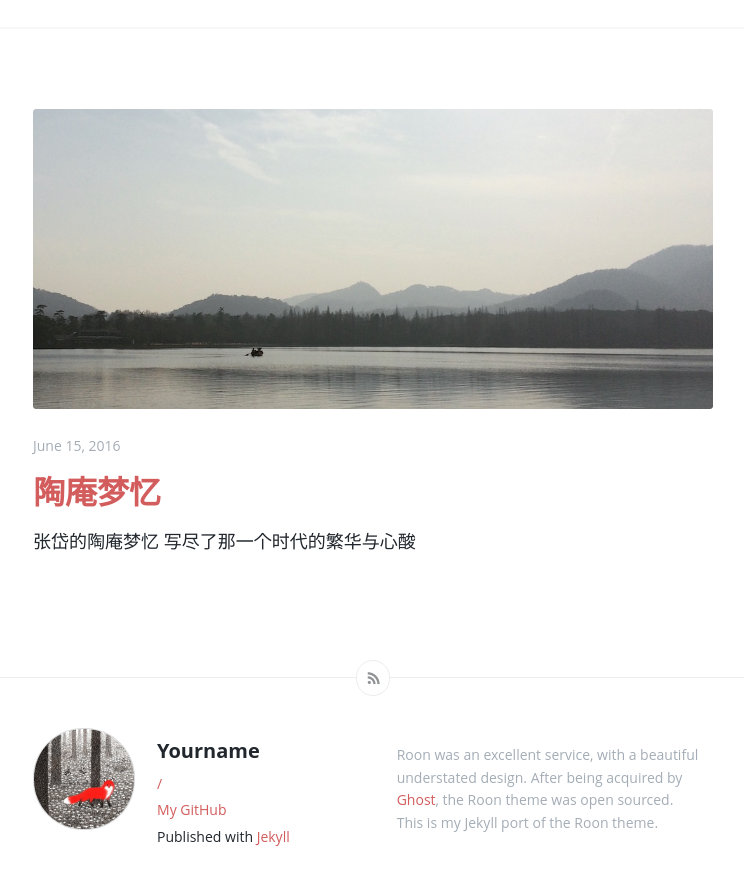
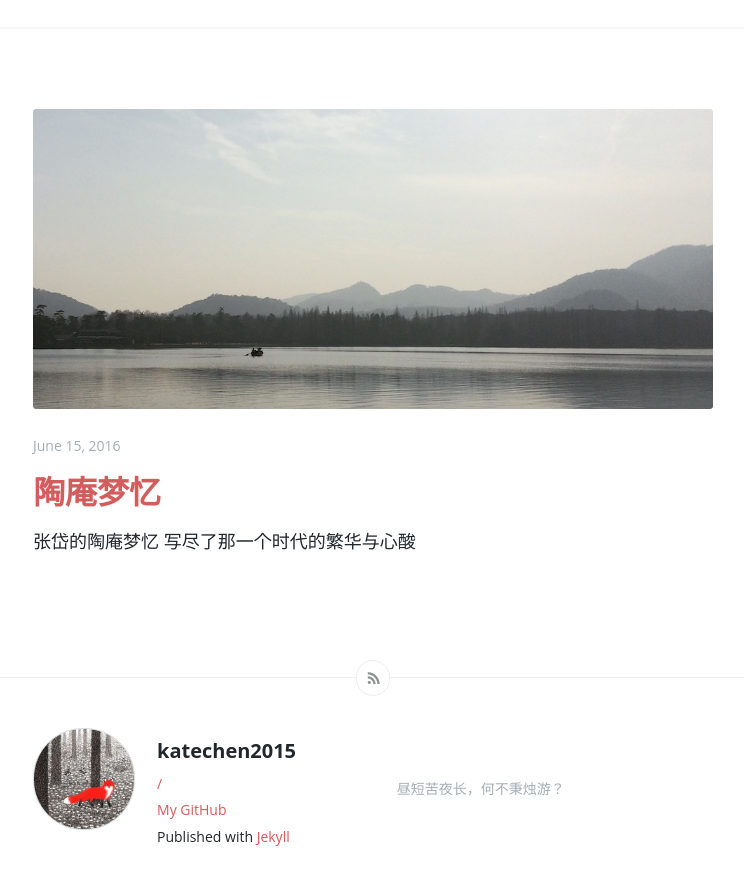
Before and after one commit to katechen2015/katechen2015.github.io, a Jekyll site: the page built from index.html, in a window 1280 px wide and 900 px high, scrolled down 1322 px. Shown: the top 885 px of the window, without its empty margins (267-1011 px from the left). Built offline with Jekyll 4.4.1, drawn with Linux system fonts in a browser that asks for light colours; the list of posts is cut into pages by our own code.

Commit message:
change tow files

```diff
--- a/_config.yml
+++ b/_config.yml
@@ -1,20 +1,18 @@
 # Site settings
-title:            "Stardust" # 添加博客标题
-author:           Yourname # 添加你的名字
+title:            "其叶沃若" # 添加博客标题
+author:           katechen2015 # 添加你的名字
 logo:             logo.png # 添加博客 Logo
 avatar:           avatar.png # 添加你的头像
 favicon:          favicon.ico # 添加用于显示于浏览器 Tab 上的博客图标
-email:            your-email@domain.com
+email:            seedc@yeah.net
 description: >    # 主题简介，可改为博客描述
-  Roon was an excellent service, with a beautiful understated design. After
-  being acquired by <a href='https://ghost.org'>Ghost</a>, the Roon theme was
-  open sourced.<br> This is my Jekyll port of the Roon theme.
+  昼短苦夜长，何不秉烛游？
 
 url:              "/" # 添加域名（不需要 http:// 前缀），或使用「/」作为博客根链接，
 baseurl:          "" # the subpath of your site, e.g. /blog/
 
 twitter:          # 添加你的 Twitter 用户名
-github:           jekyll # 添加你的 GitHub 用户名
+github:           katechen2015 # 添加你的 GitHub 用户名
 disqus:           # 添加你的 Disqus 评论工具站点名
 
 permalink:        pretty
```
Also changed, not shown: about.md (+6 -8 lines).
